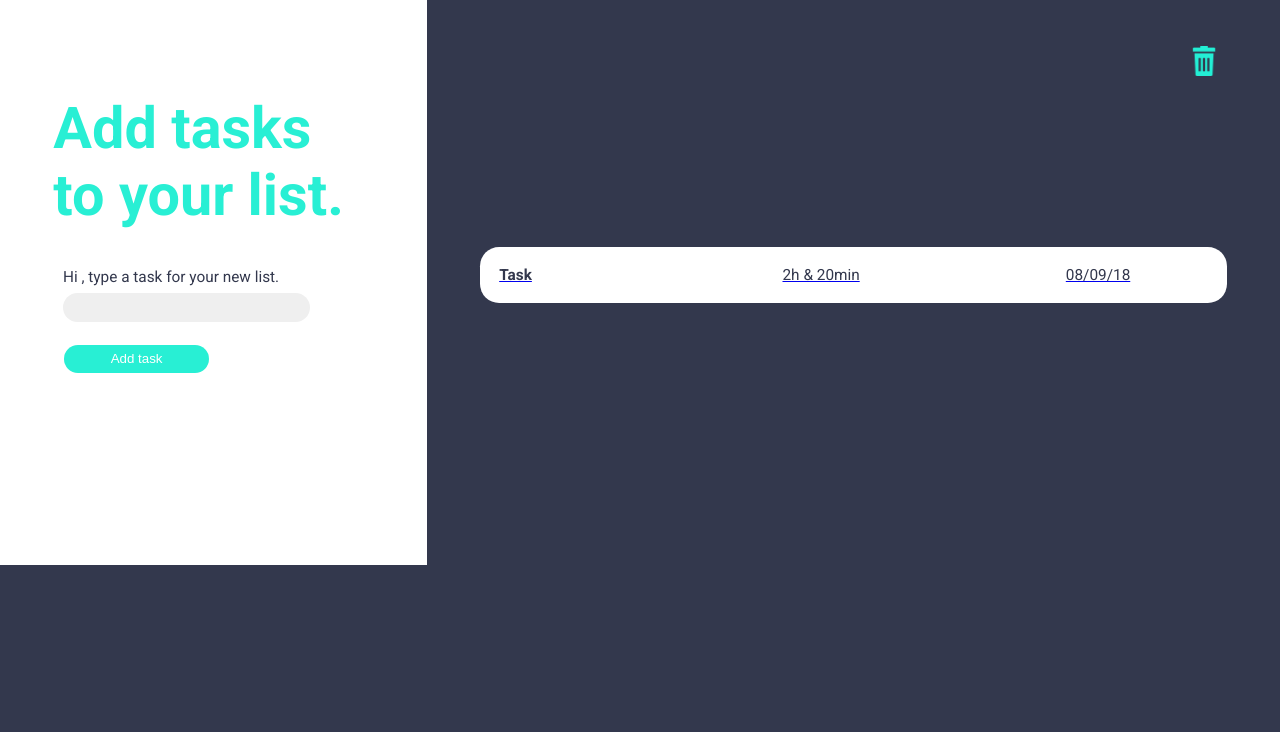
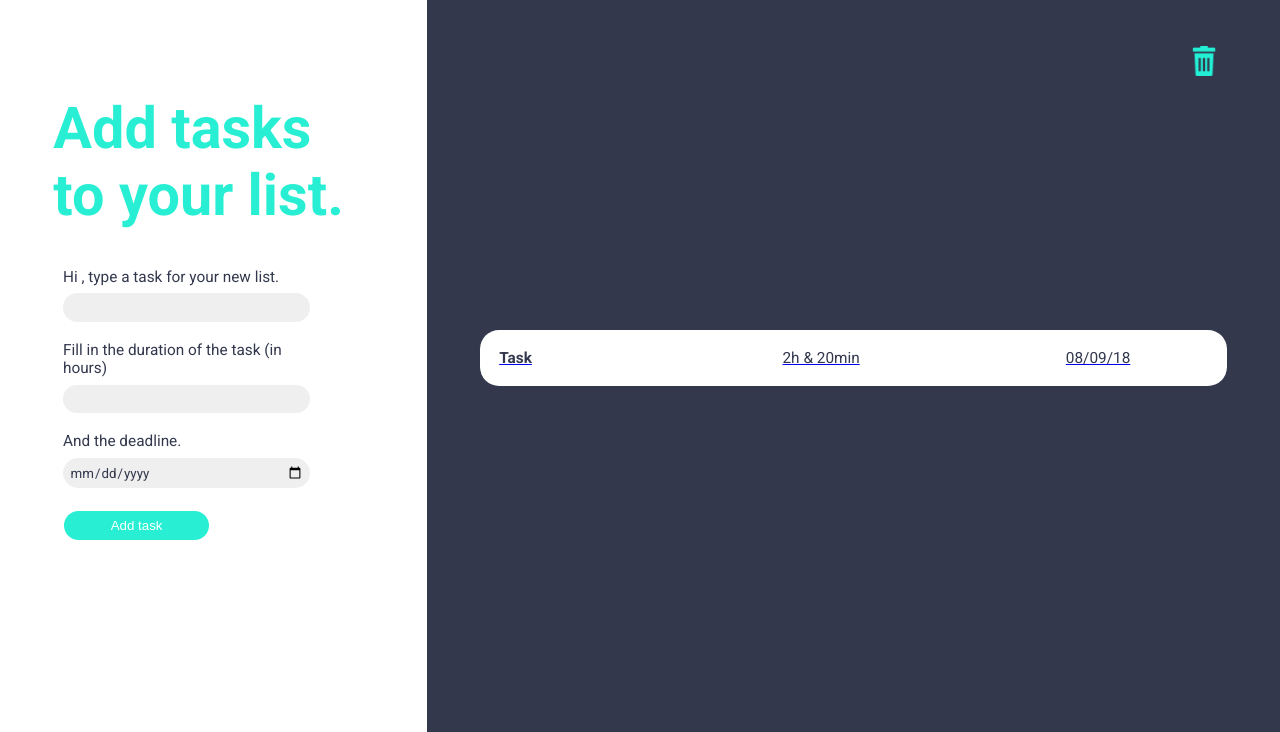
Before and after one commit to Florian962/nextask, a PHP site: page /nextask/php/list.php?list_id=1 in a window 1280 px wide. Shown: the part 87-819 px from the top of the page. Before the commit the page ends 652 px from the top, so only its background shows below. Run offline with PHP 8.4, Linux system fonts and the light colour scheme; the visitor is signed in with stand-in values (Sample User, id 1); data that the repository does not hold is empty.

Commit message:
Create form layout to add tasks

```diff
--- a/assets/css/style.css
+++ b/assets/css/style.css
@@ -265,6 +265,9 @@ nav {
     color: var(--darkgrey);
     font-family: Roboto;
 }
+.input__duration {
+    grid-column: 1fr;
+}
 .addlist__form--submit {
     grid-column: span 1;
     background: var(--green);
--- a/php/list.php
+++ b/php/list.php
@@ -49,6 +49,14 @@
                     <label for="listtitle">Hi <span class="fat-text"><?=$user->username ?></span>, type a task for your new list.</label>
                     <input type="text" id="listtitle" name="listtitle">
                 </div>
+                <div class="addlist__form--fields addlist__form--listtitle">
+                    <label for="listtitle">Fill in the duration of the task (in hours)</label>
+                    <input class="input__duration" type="number" min="1" max="100" id="listtitle" name="listtitle">
+                </div>
+                <div class="addlist__form--fields addlist__form--listtitle">
+                    <label for="listtitle">And the deadline.</label>
+                    <input type="date" id="listtitle" name="listtitle">
+                </div>
 
                 <input class="addlist__form--submit" name="addlist" type="submit" value="Add task">
             </form>
```
